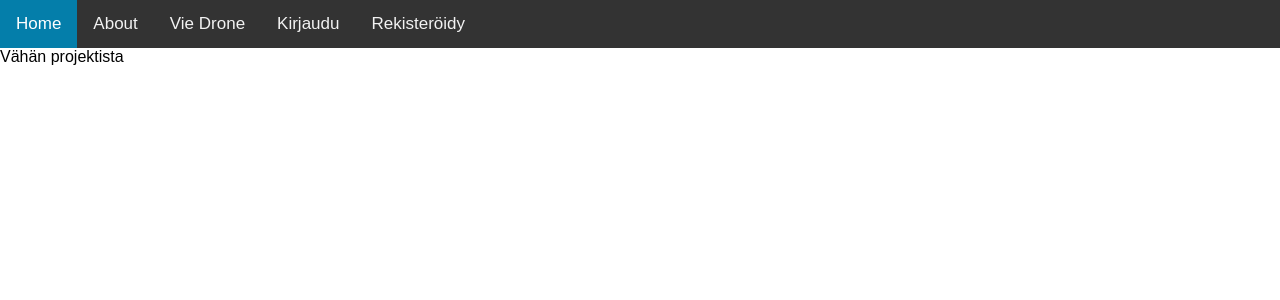
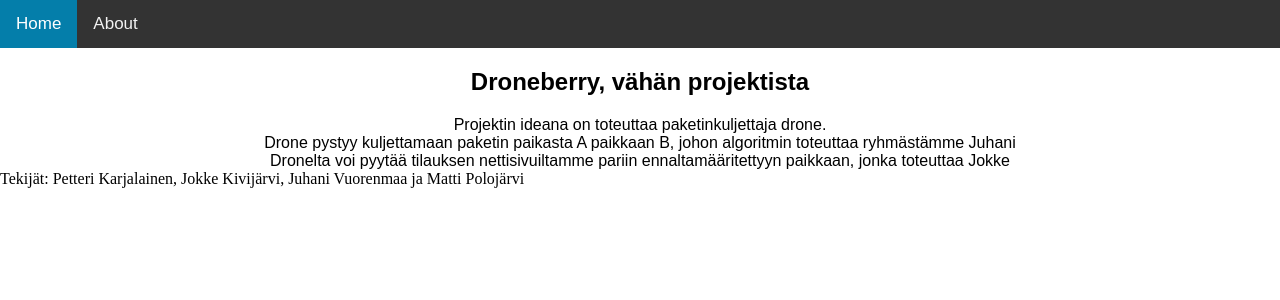
Before and after one commit to Ukkeli12/Product-Design-and-Implementation, a Flask app: page /about in a window 1280 px wide. Shown: the top 300 px of the page. Run offline with Flask 2, Linux system fonts and the light colour scheme.

Commit message:
lisäyksiä

```diff
--- a/html/app.py
+++ b/html/app.py
@@ -21,6 +21,19 @@ def script():
     requests.post('http://193.167.101.43:8080/', json=payload)
     return render_template("index.html")
 
+@app.route("/emergency", methods=["GET","POST"])
+def emergency():
+    payload = {'c':'emergency'}
+    requests.post('http://193.167.101.43:8080/', json=payload)
+    return render_template("index.html")
+
 @app.route("/about")
 def about():
     return render_template("projektista.html")
+
+# Palvelimen käynnistys :
+# sudo systemctl restart nginx , jos muokannut nginx asetuksia
+# html kansion sisällä sudo gunicorn --workers 5 wsgi:app
+# screen päälle ja Ctrl+A+C
+# sitten drone kansioon ja python tello.py 8080
+#
--- a/html/static/css/style.css
+++ b/html/static/css/style.css
@@ -29,9 +29,12 @@ body {
     .alapalkki{
 	font-family: Ubuntu;
 	text-align: center;
-	position: absolute;
 	bottom: 4px;
 
+    }
+    .centertext a{
+	text-align: center;
+	position: absolute;
     }
 
 
--- a/html/templates/index.html
+++ b/html/templates/index.html
@@ -11,9 +11,10 @@
 		<div class="topnav">
 			<a class="active" href="/">Home</a>
 			<a href="/about">About</a>
-	      		<a href="#Vie drone">Vie Drone</a>
+			<!--
 	      		<a href="#Kirjaudu">Kirjaudu</a>
 	      		<a href="#Rekisteröidy">Rekisteröidy</a>
+			--!>
 	    	</div>
 		{% block content %}
 	    	<div style="padding-left:16px">
@@ -66,8 +67,15 @@
 		<form action="http://193.167.101.43/script" method="POST">
 			<input type="submit" value="Foobar">
 		</form>
-
+		<form action="http://193.167.101.43/emergency" method="POST">
+			<input type="submit" value="foofoo">
+		</form>
 		{% endblock %}
+		<center>
+			<div class="alapalkki">
+				<p>Tekijät: Petteri Karjalainen, Jokke Kivijärvi, Juhani Vuorenmaa ja Matti Polojärvi</p>
+			</div>
+		</center>
 	</div>
 
 
--- a/html/templates/projektista.html
+++ b/html/templates/projektista.html
@@ -1,6 +1,14 @@
 {% extends "index.html" %}
 {% block content %}
-<div>
-	<p>Vähän projektista</p>
+<div class="center">
+	<div class="center">
+		<center>
+			<h2>Droneberry, vähän projektista</h2>
+			<p>Projektin ideana on toteuttaa paketinkuljettaja drone.</p>
+			<p>Drone pystyy kuljettamaan paketin paikasta A paikkaan B, johon algoritmin toteuttaa ryhmästämme Juhani</p>
+			<p>Dronelta voi pyytää tilauksen nettisivuiltamme pariin ennaltamääritettyyn paikkaan, jonka toteuttaa Jokke</p>
+
+		</center>
+	</div>
 </div>
 {% endblock %}
```
